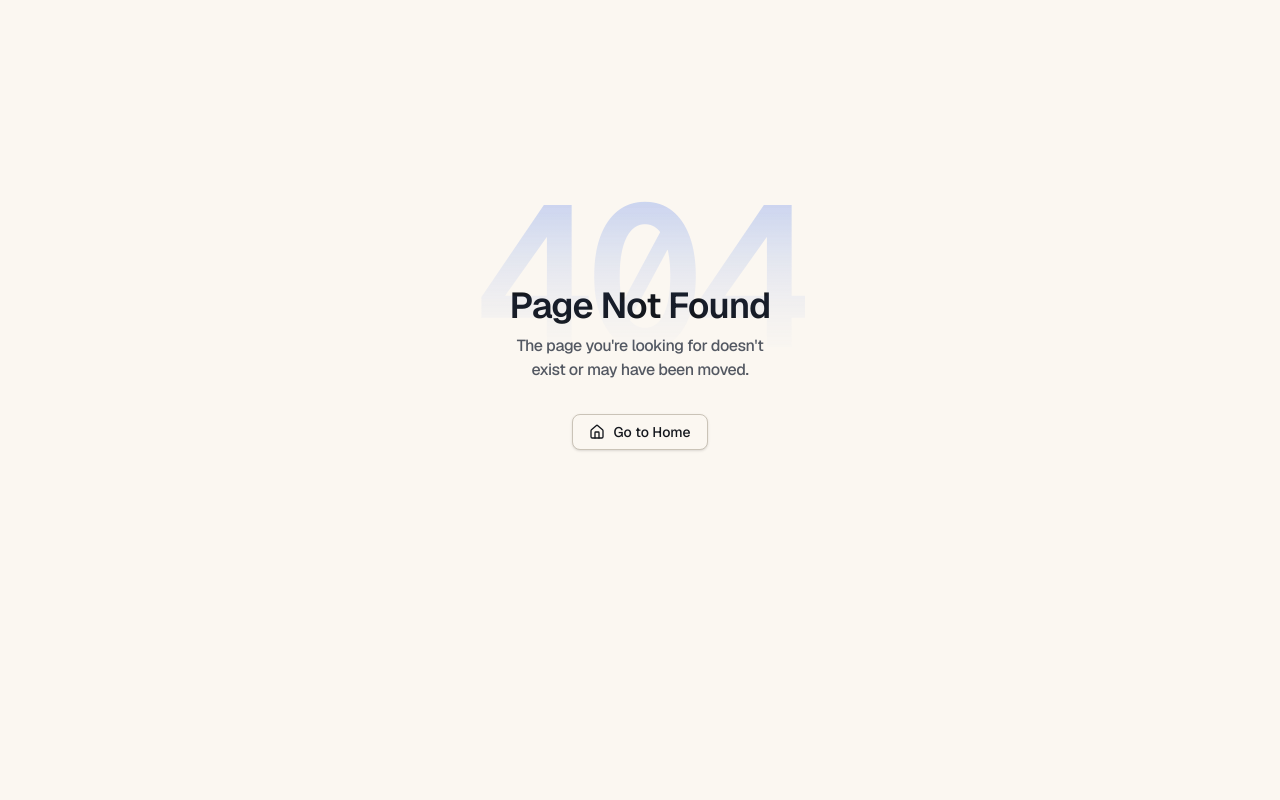
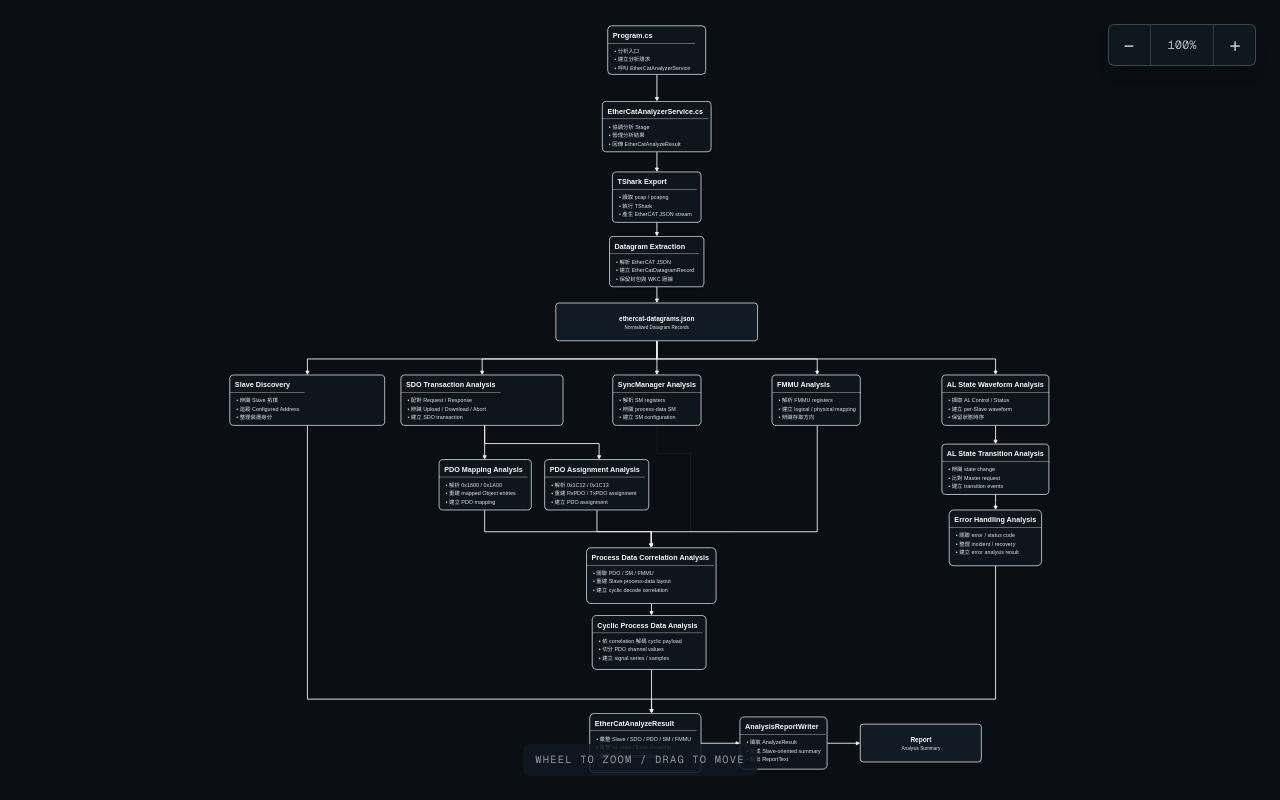
Before and after one commit to johnson931128/johnson931128.github.io, a Next.js app: page /slides/mdsbu-ethercat-analyzer-architecture in a window 1280 px wide. Before the commit this address had no page. Built offline with nearby package versions, Linux system fonts and the light colour scheme.

Commit message:
feat: add interactive internship architecture slides

```diff
--- /dev/null
+++ b/src/app/slides/mdsbu-ethercat-analyzer-architecture/architecture-canvas.tsx
@@ -0,0 +1,181 @@
+"use client";
+
+import Image from "next/image";
+import { useCallback, useEffect, useRef, useState } from "react";
+
+const MIN_SCALE = 0.6;
+const MAX_SCALE = 5;
+
+type ViewState = {
+  x: number;
+  y: number;
+  scale: number;
+};
+
+type DragState = {
+  pointerId: number;
+  startX: number;
+  startY: number;
+  viewX: number;
+  viewY: number;
+};
+
+function clampScale(scale: number) {
+  return Math.min(MAX_SCALE, Math.max(MIN_SCALE, scale));
+}
+
+export default function ArchitectureCanvas() {
+  const viewportRef = useRef<HTMLElement>(null);
+  const dragRef = useRef<DragState | null>(null);
+  const [view, setView] = useState<ViewState>({ x: 0, y: 0, scale: 1 });
+  const [isDragging, setIsDragging] = useState(false);
+
+  const resetView = useCallback(() => {
+    setView({ x: 0, y: 0, scale: 1 });
+  }, []);
+
+  const zoomAtCenter = useCallback((factor: number) => {
+    setView((current) => ({
+      ...current,
+      scale: clampScale(current.scale * factor),
+    }));
+  }, []);
+
+  useEffect(() => {
+    const viewport = viewportRef.current;
+    if (!viewport) return;
+
+    const handleWheel = (event: WheelEvent) => {
+      event.preventDefault();
+      const bounds = viewport.getBoundingClientRect();
+      const pointerX = event.clientX - bounds.left - bounds.width / 2;
+      const pointerY = event.clientY - bounds.top - bounds.height / 2;
+
+      setView((current) => {
+        const nextScale = clampScale(current.scale * Math.exp(-event.deltaY * 0.0015));
+        const ratio = nextScale / current.scale;
+
+        return {
+          scale: nextScale,
+          x: pointerX - ratio * (pointerX - current.x),
+          y: pointerY - ratio * (pointerY - current.y),
+        };
+      });
+    };
+
+    viewport.addEventListener("wheel", handleWheel, { passive: false });
+    return () => viewport.removeEventListener("wheel", handleWheel);
+  }, []);
+
+  return (
+    <main
+      ref={viewportRef}
+      tabIndex={0}
+      aria-label="Interactive MDSBU EtherCAT Analyzer architecture slide. Use the mouse wheel to zoom and drag with the left mouse button to move."
+      data-zoom={view.scale.toFixed(3)}
+      data-pan-x={Math.round(view.x)}
+      data-pan-y={Math.round(view.y)}
+      onKeyDown={(event) => {
+        if (event.key === "+" || event.key === "=") {
+          event.preventDefault();
+          zoomAtCenter(1.2);
+        } else if (event.key === "-" || event.key === "_") {
+          event.preventDefault();
+          zoomAtCenter(1 / 1.2);
+        } else if (event.key === "0" || event.key === "Escape") {
+          event.preventDefault();
+          resetView();
+        }
+      }}
+      onPointerDown={(event) => {
+        if (event.pointerType === "mouse" && event.button !== 0) return;
+
+        dragRef.current = {
+          pointerId: event.pointerId,
+          startX: event.clientX,
+          startY: event.clientY,
+          viewX: view.x,
+          viewY: view.y,
+        };
+        event.currentTarget.setPointerCapture(event.pointerId);
+        setIsDragging(true);
+      }}
+      onPointerMove={(event) => {
+        const drag = dragRef.current;
+        if (!drag || drag.pointerId !== event.pointerId) return;
+
+        setView((current) => ({
+          ...current,
+          x: drag.viewX + event.clientX - drag.startX,
+          y: drag.viewY + event.clientY - drag.startY,
+        }));
+      }}
+      onPointerUp={(event) => {
+        if (dragRef.current?.pointerId !== event.pointerId) return;
+        dragRef.current = null;
+        event.currentTarget.releasePointerCapture(event.pointerId);
+        setIsDragging(false);
+      }}
+      onPointerCancel={() => {
+        dragRef.current = null;
+        setIsDragging(false);
+      }}
+      className={`fixed inset-0 z-[100] overflow-hidden bg-[#0b0e12] outline-none select-none touch-none focus-visible:ring-2 focus-visible:ring-inset focus-visible:ring-white/55 ${isDragging ? "cursor-grabbing" : "cursor-grab"}`}
+    >
+      <h1 className="sr-only">MDSBU EtherCAT Analyzer Architecture</h1>
+
+      <div
+        className="absolute inset-4 sm:inset-6"
+        style={{
+          transform: `translate3d(${view.x}px, ${view.y}px, 0) scale(${view.scale})`,
+          transformOrigin: "center",
+        }}
+      >
+        <Image
+          src="/slides/mdsbu-ethercat-analyzer-architecture.drawio.svg"
+          alt="MDSBU EtherCAT Analyzer architecture diagram"
+          fill
+          priority
+          unoptimized
+          draggable={false}
+          className="pointer-events-none object-contain"
+          sizes="100vw"
+        />
+      </div>
+
+      <div className="absolute top-4 right-4 z-10 flex items-center gap-px overflow-hidden rounded-sm border border-white/20 bg-[#111821]/92 text-white shadow-lg sm:top-6 sm:right-6">
+        <button
+          type="button"
+          onPointerDown={(event) => event.stopPropagation()}
+          onClick={() => zoomAtCenter(1 / 1.2)}
+          aria-label="Zoom out"
+          className="grid size-10 place-items-center text-xl text-white/75 transition-colors hover:bg-white/10 hover:text-white focus-visible:outline-2 focus-visible:outline-offset-[-3px] focus-visible:outline-white"
+        >
+          −
+        </button>
+        <button
+          type="button"
+          onPointerDown={(event) => event.stopPropagation()}
+          onClick={resetView}
+          aria-label="Reset view"
+          className="h-10 min-w-16 border-x border-white/15 px-3 font-mono text-xs tabular-nums text-white/70 transition-colors hover:bg-white/10 hover:text-white focus-visible:outline-2 focus-visible:outline-offset-[-3px] focus-visible:outline-white"
+        >
+          {Math.round(view.scale * 100)}%
+        </button>
+        <button
+          type="button"
+          onPointerDown={(event) => event.stopPropagation()}
+          onClick={() => zoomAtCenter(1.2)}
+          aria-label="Zoom in"
+          className="grid size-10 place-items-center text-xl text-white/75 transition-colors hover:bg-white/10 hover:text-white focus-visible:outline-2 focus-visible:outline-offset-[-3px] focus-visible:outline-white"
+        >
+          +
+        </button>
+      </div>
+
+      <p className="pointer-events-none absolute bottom-4 left-1/2 z-10 -translate-x-1/2 whitespace-nowrap rounded-sm bg-[#111821]/88 px-3 py-2 font-mono text-[0.65rem] uppercase tracking-[0.12em] text-white/55 sm:bottom-6">
+        Wheel to zoom / Drag to move
+      </p>
+    </main>
+  );
+}
--- /dev/null
+++ b/src/app/slides/mdsbu-ethercat-analyzer-architecture/page.tsx
@@ -0,0 +1,10 @@
+import ArchitectureCanvas from "./architecture-canvas";
+
+export const metadata = {
+  title: "MDSBU EtherCAT Analyzer Architecture",
+  description: "Architecture overview for the MDSBU EtherCAT Analyzer.",
+};
+
+export default function MdsbuEthercatAnalyzerArchitectureSlide() {
+  return <ArchitectureCanvas />;
+}
--- a/src/components/portfolio/experience-project-section.tsx
+++ b/src/components/portfolio/experience-project-section.tsx
@@ -1,7 +1,8 @@
 import ProjectShowcase from "@/components/portfolio/project-showcase";
 import { DATA } from "@/data/resume";
-import { MapPin } from "lucide-react";
+import { ArrowUpRight, MapPin } from "lucide-react";
 import Image from "next/image";
+import Link from "next/link";
 
 export default function ExperienceProjectSection() {
   const experience = DATA.work[0];
@@ -41,6 +42,19 @@ export default function ExperienceProjectSection() {
             <p className="mt-7 max-w-sm text-[0.95rem] leading-7 text-muted-foreground">
               {experience.description}
             </p>
+            <div className="mt-5 flex flex-wrap gap-x-5 gap-y-3">
+              {experience.links.map((link) => (
+                <Link
+                  key={`${experience.company}-${link.type}`}
+                  href={link.href}
+                  target="_blank"
+                  rel="noopener noreferrer"
+                  className="project-action-link"
+                >
+                  {link.icon}{link.type}<ArrowUpRight className="size-3" aria-hidden />
+                </Link>
+              ))}
+            </div>
             <p className="mt-7 font-mono text-xs uppercase tracking-[0.14em] text-foreground/52">
               {experience.start} — {experience.end}
             </p>
--- a/src/data/resume.tsx
+++ b/src/data/resume.tsx
@@ -95,6 +95,9 @@ export const DATA = {
       end: "2027",
       description:
         "Working on software tooling related to industrial communication, including EtherCAT analysis and agent-assisted engineering workflows.",
+      links: [
+        slidesLink("/slides/mdsbu-ethercat-analyzer-architecture"),
+      ],
     },
   ],
   education: [],
```
Also changed, not shown: public/slides/mdsbu-ethercat-analyzer-architecture.drawio.svg (added).
